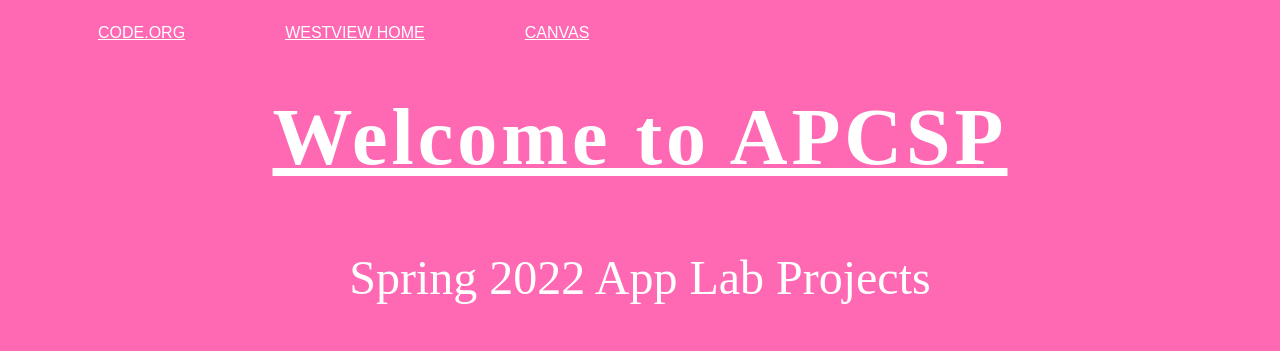
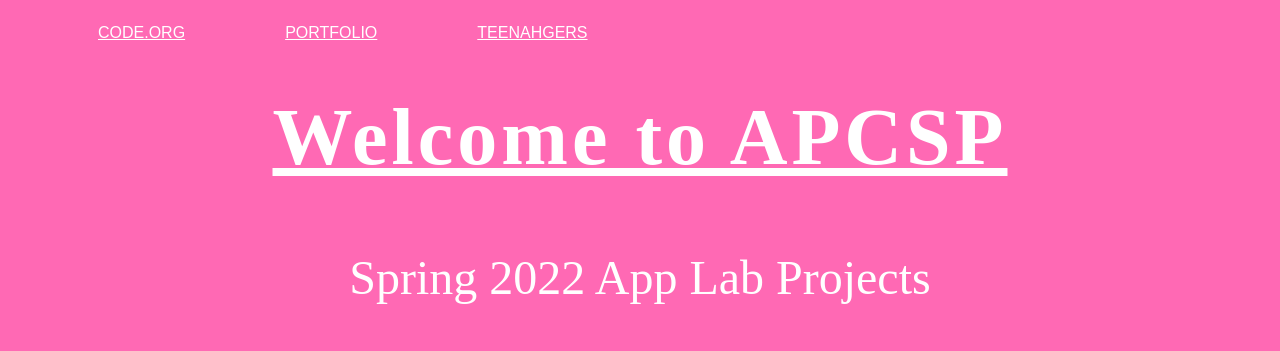
Before and after one commit to WVCS/website-torrieparker, a plain HTML site: page index.html in a window 1280 px wide. Shown: the top 351 px of the page. Drawn offline with Linux system fonts and the light colour scheme.

Commit message:
Update index.html

```diff
--- a/index.html
+++ b/index.html
@@ -9,8 +9,8 @@
   <body>
     <ul>
       <li><a href="https://code.org/"> CODE.ORG </a></li>
-      <li><a href="https://www.powayusd.com/en-US/Schools/HS/WVHS/HOME"> WESTVIEW HOME</a></li>
-      <li><a href= "https://poway.instructure.com/courses/110052">CANVAS </a></li>
+      <li><a href="portfolio.html"> PORTFOLIO </a></li>
+      <li><a href="teenagers.html">TEENAHGERS </a></li>
       </ul>
 
       <br>
```
